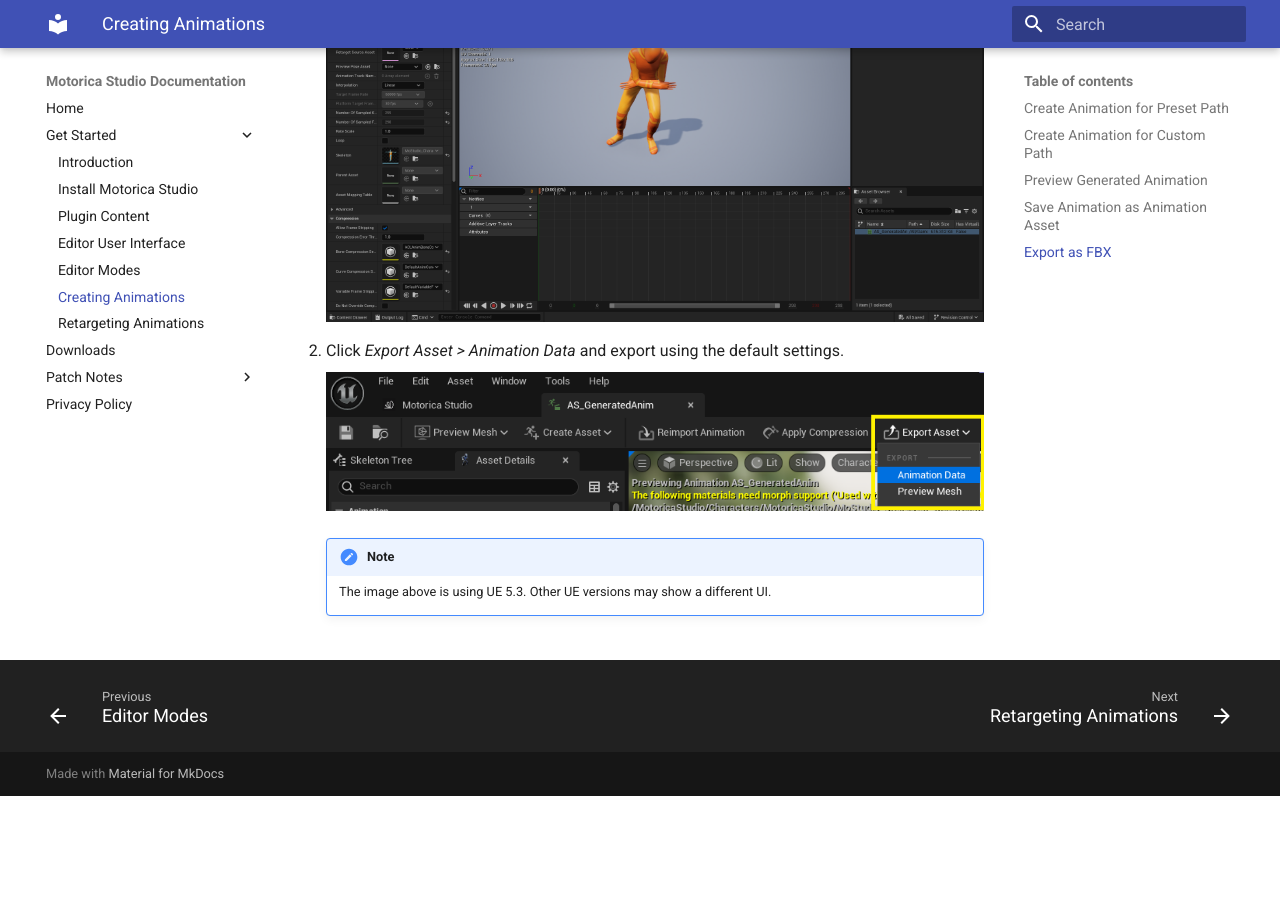
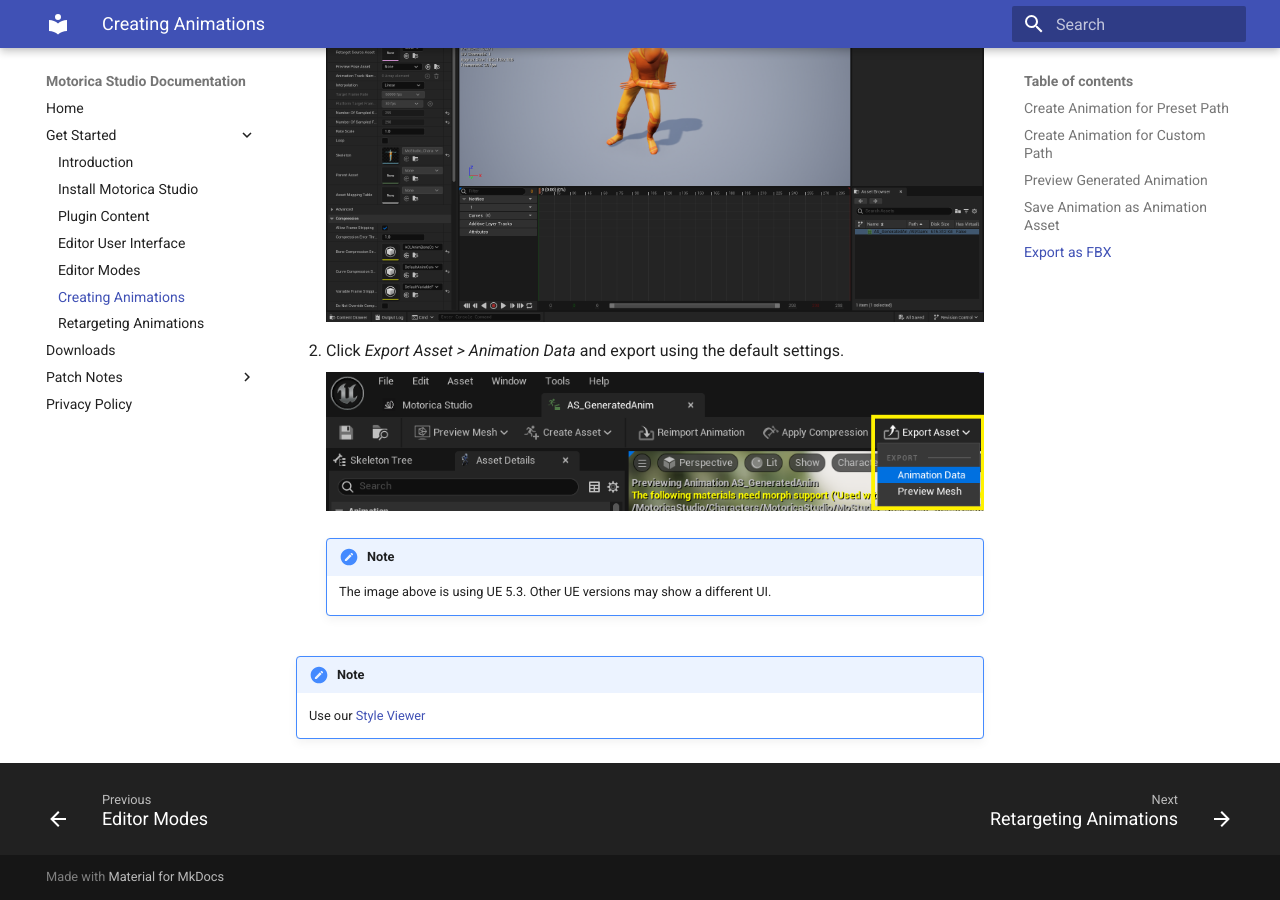
Before and after one commit to MotoricaAI/MoStudioDocs, an MkDocs documentation site: the page built from docs/get-started/create-animations.md, in a window 1280 px wide and 900 px high, scrolled down 10993 px. Built offline with MkDocs 1.6.1 and Material for MkDocs 9.7.7, drawn with Linux system fonts in a browser that asks for light colours; before the commit the page ends 11789 px from its top, so only the background shows below that.

Commit message:
Temporary test create-animations.md
Testing some code

```diff
--- a/docs/get-started/create-animations.md
+++ b/docs/get-started/create-animations.md
@@ -153,3 +153,6 @@
 
     !!! note
         The image above is using UE 5.3. Other UE versions may show a different UI.
+
+!!! note
+    Use our [Style Viewer](http://mogen.motorica.ai)
```
